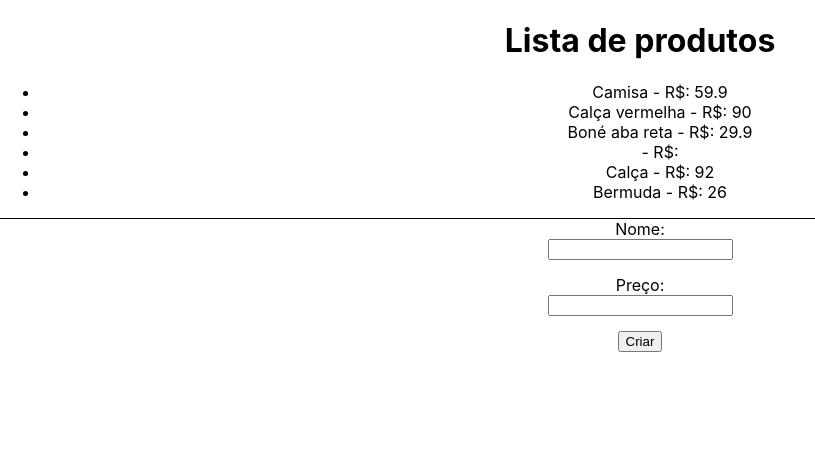
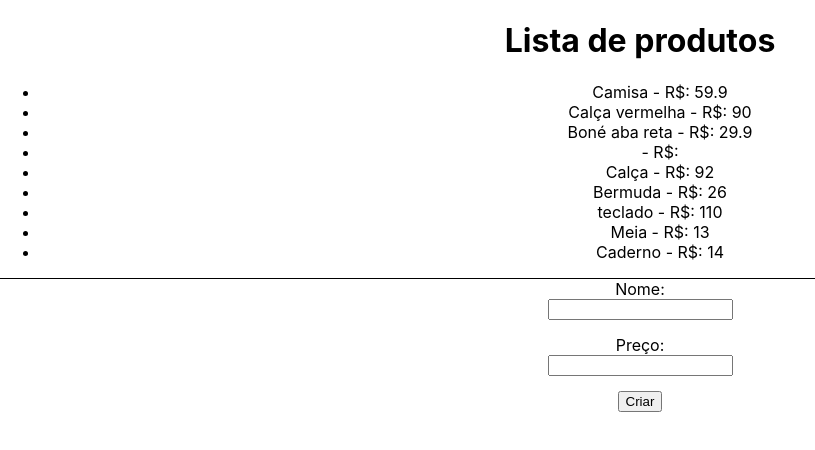
Before and after one commit to YuriCF1/Proj.Study-React-7, a React (Create React App) app in the folder http-react/: page / in a window 1280 px wide. Shown: the top 450 px of the page, without its empty margins (0-815 px from the left). Built offline with nearby package versions, Linux system fonts and the light colour scheme; data requests are answered from the project's data file.

Commit message:
Adding products to the list directly

```diff
--- a/http-react/data/db.json
+++ b/http-react/data/db.json
@@ -27,6 +27,21 @@
       "name": "Bermuda",
       "price": "26",
       "id": 6
+    },
+    {
+      "name": "teclado",
+      "price": "110",
+      "id": 7
+    },
+    {
+      "name": "Meia",
+      "price": "13",
+      "id": 8
+    },
+    {
+      "name": "Caderno",
+      "price": "14",
+      "id": 9
     }
   ]
 }
--- a/http-react/src/App.js
+++ b/http-react/src/App.js
@@ -43,6 +43,12 @@ function App() {
 
     console.log(product);
 
+    //Aula - 6 = Carregamento dinâmico
+    const addedProduct  = await res.json() //Transformando o rest em um objeto. Pois anteriormente ele estava como string em json
+    setProducts((prevProducts) => [...prevProducts, addedProduct])
+
+    setName('')
+    setPrice('')
   };
 
   console.log(products);
```
